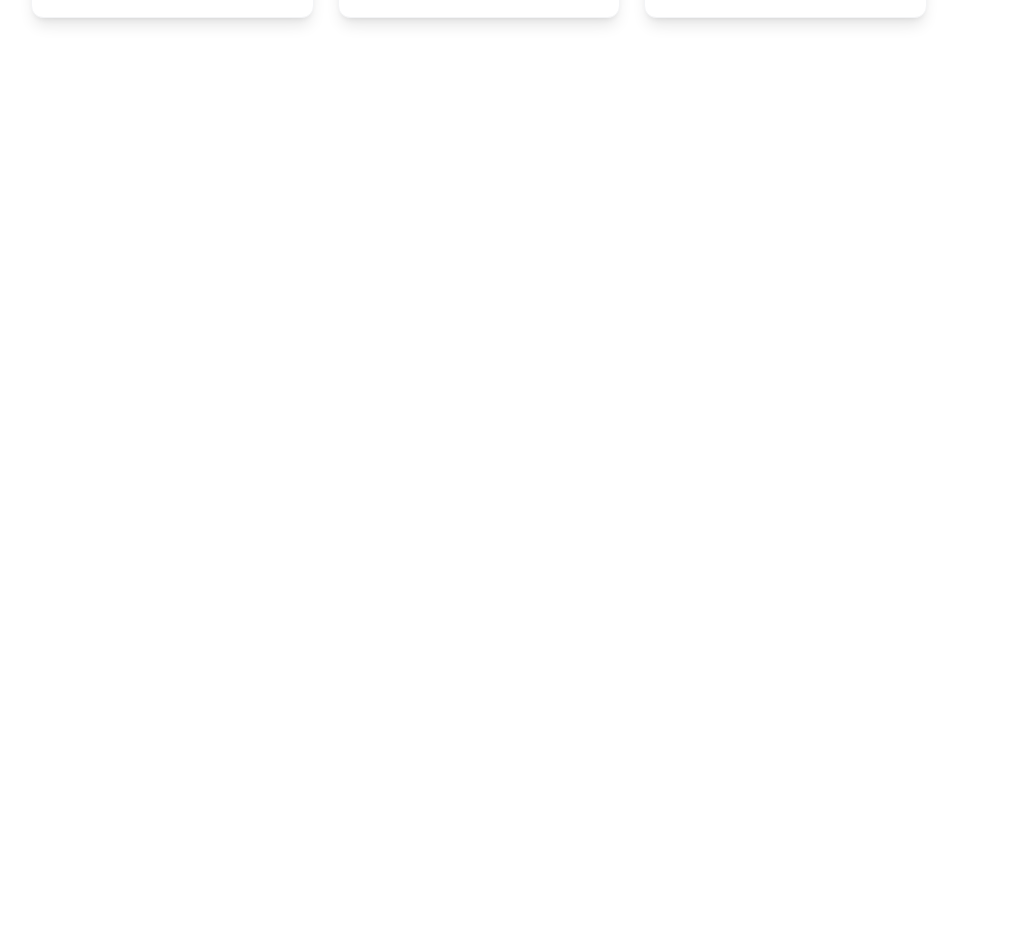
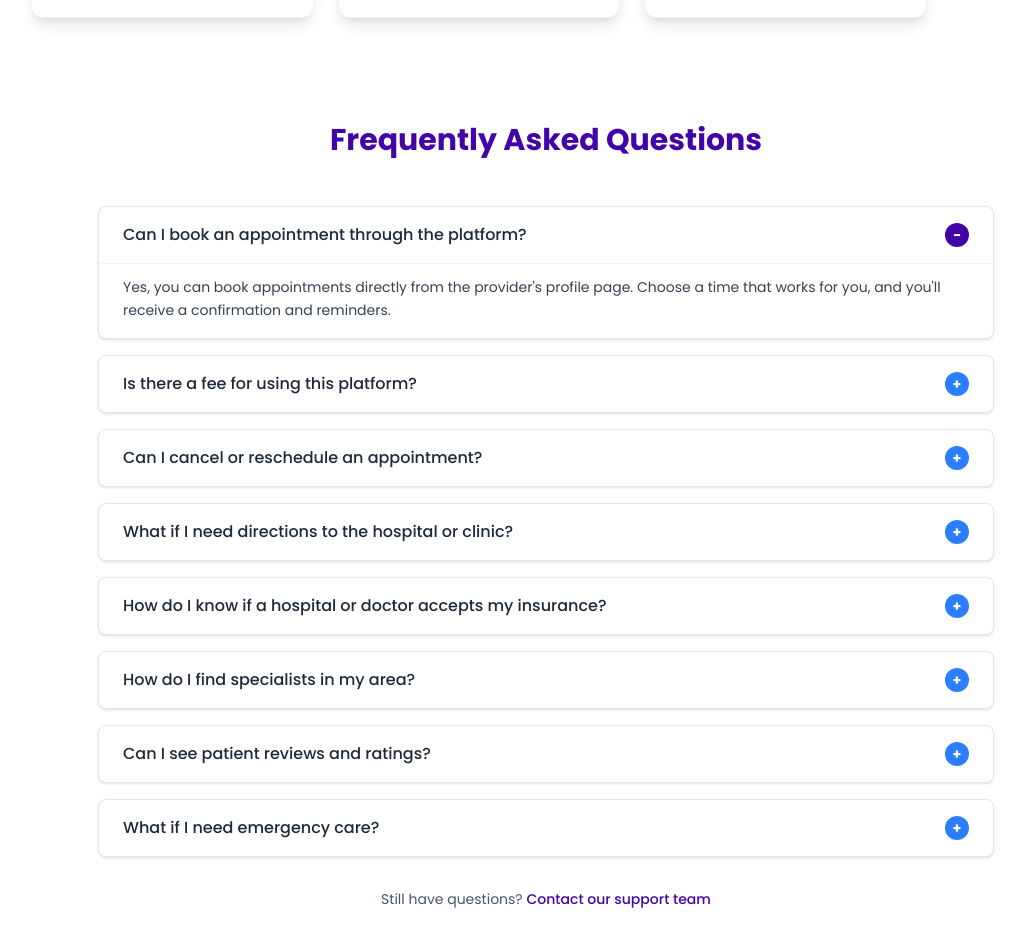
Before and after one commit to BusandCode/healthify, a Next.js app: page /home-page in a window 1280 px wide. Shown: the part 2040-2986 px from the top of the page, without its empty margins (179-1204 px from the left). Before the commit the page ends 2098 px from the top, so only its background shows below. Built offline with nearby package versions, Linux system fonts and the light colour scheme.

Commit message:
homepage

```diff
--- a/app/home-page/page.js
+++ b/app/home-page/page.js
@@ -1,9 +1,106 @@
 // app/page.js or pages/index.js (ROOT PAGE - NOT NESTED)
+"use client"
 import Header from '@/components/Header'
 import HospitalSearch from '@/components/HospitalSearch'
 import NavBar from '@/components/NavBar'
 import Image from 'next/image';
 import { IoMdCheckmarkCircleOutline } from "react-icons/io";
+import { useState } from 'react';
+
+// FAQ Component
+function FAQ() {
+  const [openIndex, setOpenIndex] = useState(0); // First question open by default
+
+  const faqData = [
+    {
+      question: "Can I book an appointment through the platform?",
+      answer: "Yes, you can book appointments directly from the provider's profile page. Choose a time that works for you, and you'll receive a confirmation and reminders."
+    },
+    {
+      question: "Is there a fee for using this platform?",
+      answer: "No, our platform is completely free to use. You only pay the healthcare provider directly for their services. There are no hidden fees or charges for booking appointments or using our search features."
+    },
+    {
+      question: "Can I cancel or reschedule an appointment?",
+      answer: "Yes, you can easily cancel or reschedule appointments through your account dashboard. Please note that some providers may have specific cancellation policies, so we recommend checking their terms before booking."
+    },
+    {
+      question: "What if I need directions to the hospital or clinic?",
+      answer: "Each provider's profile includes their complete address and integrated maps. You can get turn-by-turn directions directly from the platform, and we also provide public transportation options where available."
+    },
+    {
+      question: "How do I know if a hospital or doctor accepts my insurance?",
+      answer: "Each provider's profile clearly lists all accepted insurance plans. You can also filter your search results by your specific insurance provider to only see covered options in your area."
+    },
+    {
+      question: "How do I find specialists in my area?",
+      answer: "Use our advanced search filters to find specialists by medical specialty, location, insurance acceptance, and patient ratings. You can also browse by category or use our recommendation engine based on your health needs."
+    },
+    {
+      question: "Can I see patient reviews and ratings?",
+      answer: "Yes, each healthcare provider has verified patient reviews and ratings. You can read detailed feedback about care quality, wait times, staff friendliness, and overall patient experience to help make informed decisions."
+    },
+    {
+      question: "What if I need emergency care?",
+      answer: "For medical emergencies, please call 911 or go to your nearest emergency room immediately. Our platform is designed for scheduled appointments and non-emergency healthcare needs."
+    }
+  ];
+
+  const toggleFAQ = (index) => {
+    setOpenIndex(openIndex === index ? -1 : index);
+  };
+
+  return (
+    <div className="w-full max-w-4xl mx-auto py-16">
+      <h2 className="text-3xl font-bold text-[#4203a9] text-center mb-12">
+        Frequently Asked Questions
+      </h2>
+
+      <div className="space-y-4">
+        {faqData.map((item, index) => (
+          <div
+            key={index}
+            className="bg-white rounded-lg border border-gray-200 shadow-sm overflow-hidden"
+          >
+            <button
+              onClick={() => toggleFAQ(index)}
+              className="w-full px-6 py-4 text-left flex items-center justify-between hover:bg-gray-50 transition-colors duration-200"
+            >
+              <span className="font-medium text-gray-800 pr-4">
+                {item.question}
+              </span>
+              <div className="flex-shrink-0">
+                {openIndex === index ? (
+                  <div className="w-6 h-6 bg-[#4203a9] rounded-full flex items-center justify-center">
+                    <span className="text-white text-sm font-bold">−</span>
+                  </div>
+                ) : (
+                  <div className="w-6 h-6 bg-blue-500 rounded-full flex items-center justify-center">
+                    <span className="text-white text-sm font-bold">+</span>
+                  </div>
+                )}
+              </div>
+            </button>
+
+            {openIndex === index && (
+              <div className="px-6 pb-4 border-t border-gray-100">
+                <p className="text-gray-700 text-sm leading-relaxed pt-3">
+                  {item.answer}
+                </p>
+              </div>
+            )}
+          </div>
+        ))}
+      </div>
+
+      <div className="text-center mt-8">
+        <p className="text-gray-600 text-sm">
+          Still have questions? <a href="/contact" className="text-[#4203a9] hover:underline font-medium">Contact our support team</a>
+        </p>
+      </div>
+    </div>
+  );
+}
 
 export default function HomePage() {
   return (
@@ -120,6 +217,9 @@ export default function HomePage() {
               ))}
             </div>
           </div>
+
+          {/* FAQ Section */}
+          <FAQ />
         </div>
       </main>
     </div>
```
